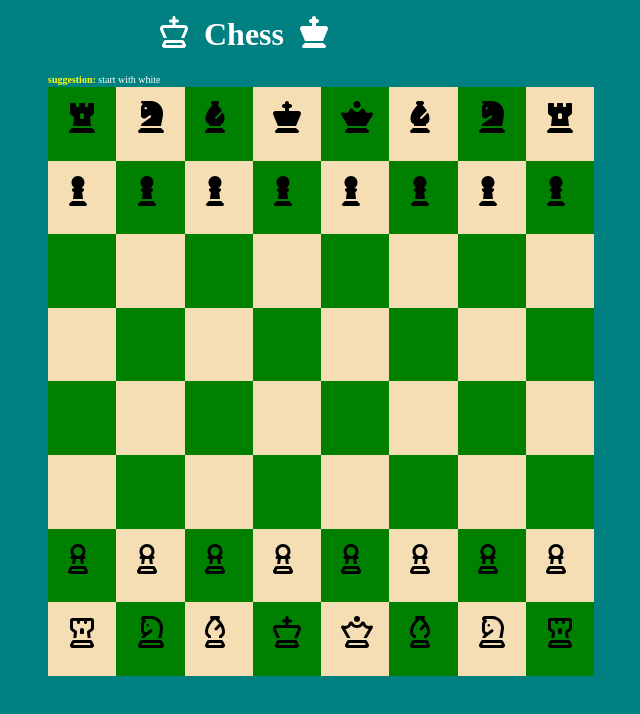
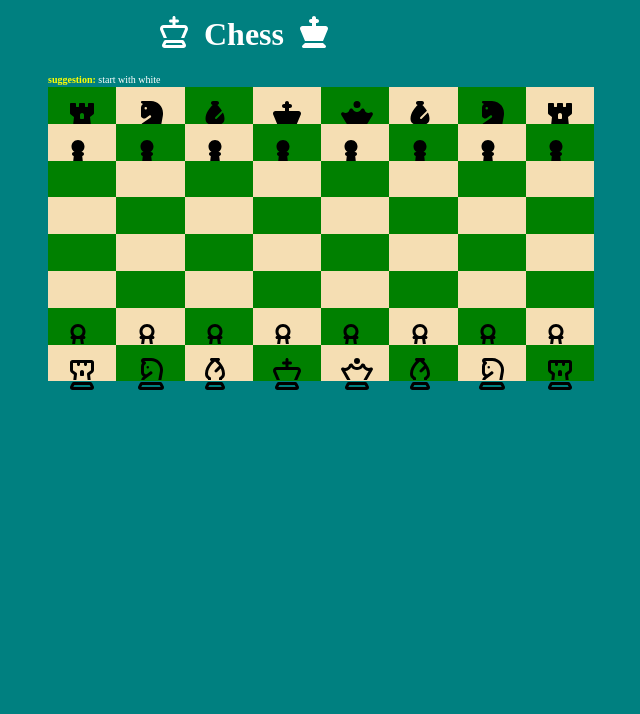
Before and after one commit to hanu329/Chess01, a React (Vite) app: page / in a window 1280 px wide. Shown: the top 714 px of the page, without its empty margins (8-648 px from the left). Built offline with nearby package versions, Linux system fonts and the light colour scheme.

Commit message:
vh height

```diff
--- a/public/css/chessboard.css
+++ b/public/css/chessboard.css
@@ -30,7 +30,7 @@
   font-size:2rem
 }
 .toggleDiv1{
-  width:12%;height:4.6rem;
+  width:12%;height:4.6vh;
 }
 .mainDiv{
   display:flex;
```
